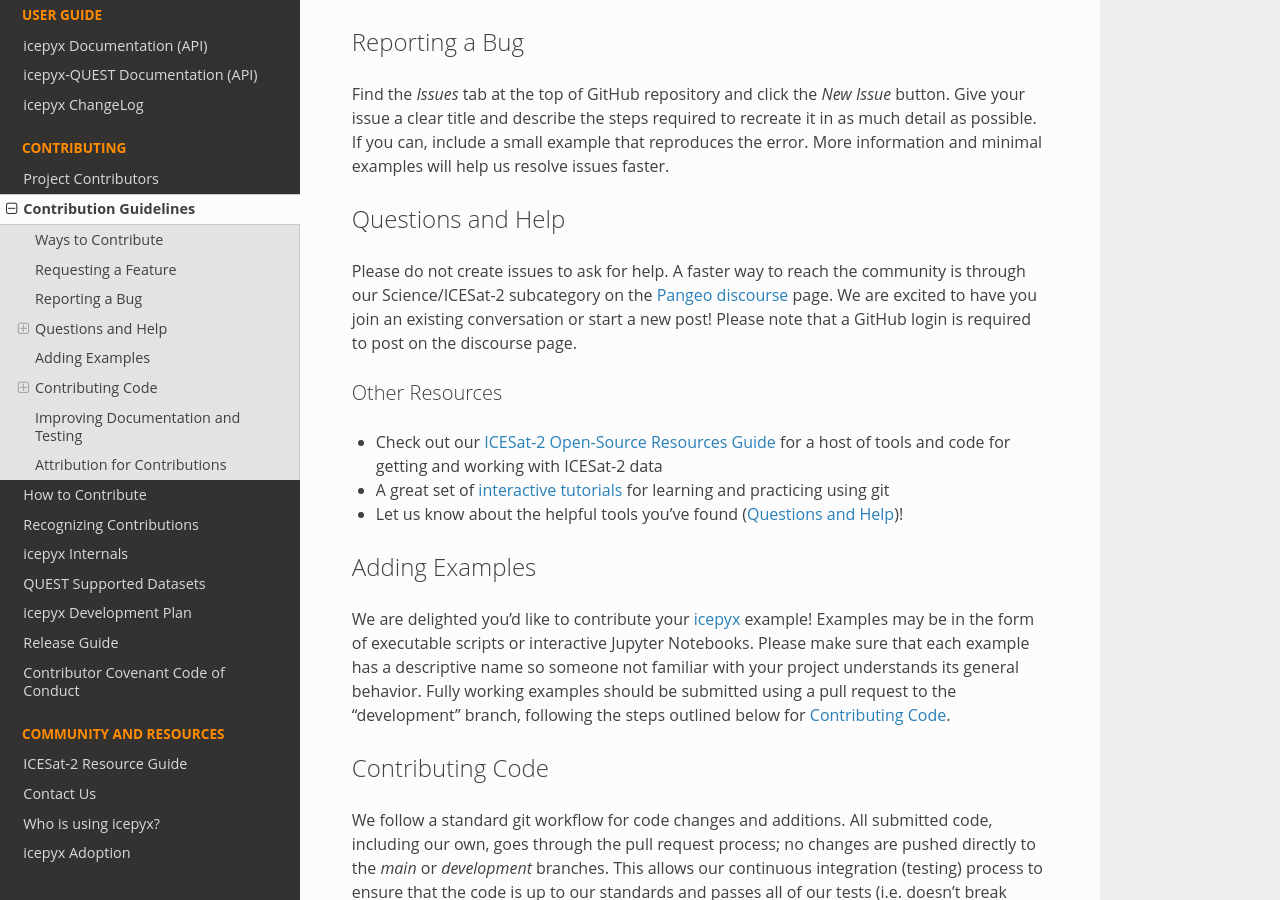
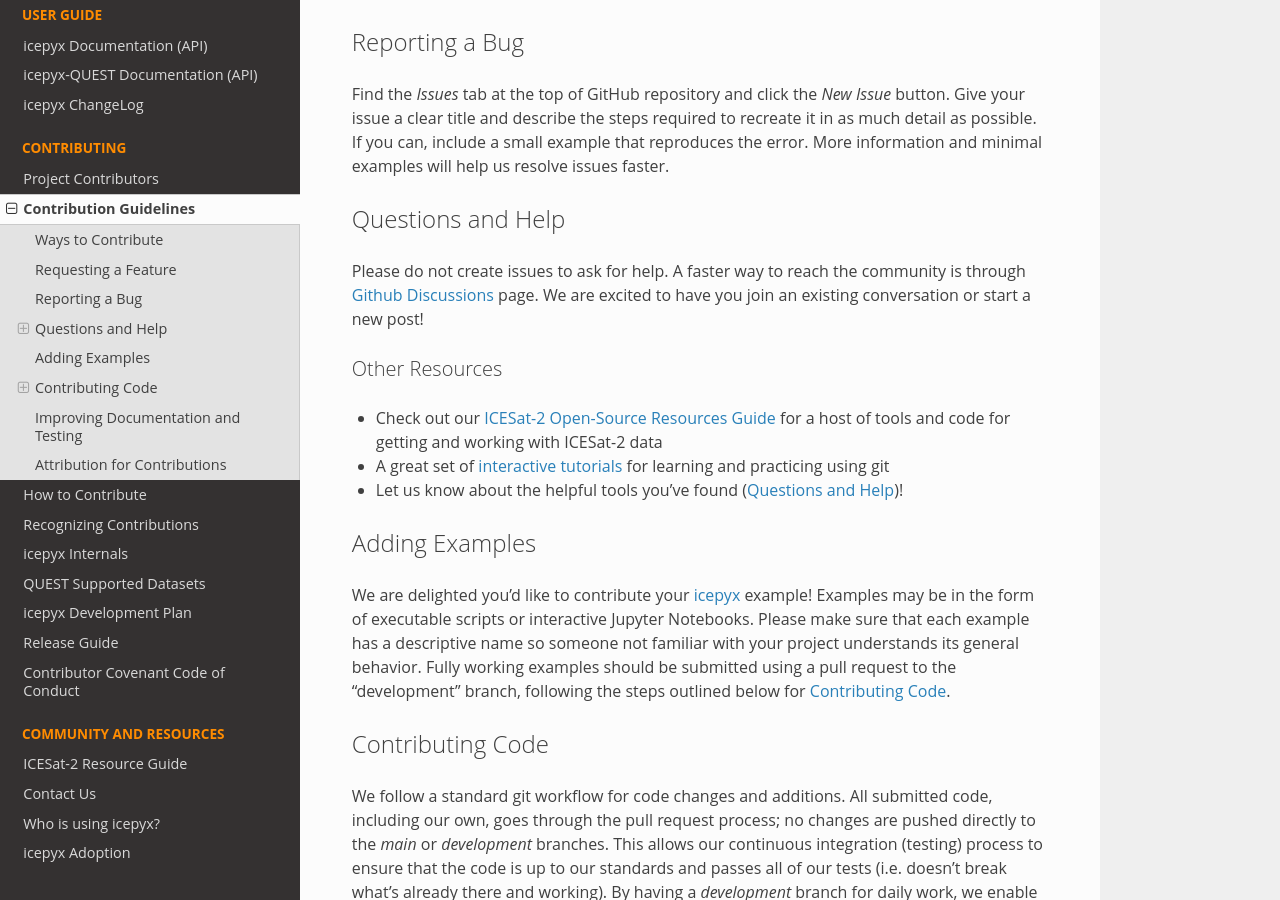
Before and after one commit to icesat2py/icepyx, a Sphinx documentation site: the page built from doc/source/contributing/contribution_guidelines.rst, in a window 1280 px wide and 900 px high, scrolled down 858 px. Built offline with Sphinx 7.4.7 and the Read the Docs theme 3.1.0, drawn with Linux system fonts in a browser that asks for light colours; the version number could not be read and is left out.

Commit message:
replace references to discourse with GH discussions

```diff
--- a/ATTRIBUTION.rst
+++ b/ATTRIBUTION.rst
@@ -102,7 +102,7 @@
 to accommodate community growth, best practices, and feedback.
 
 We do not attempt to identify contribution levels through the number of commits made to the repository (e.g. ``git shortlog -sne``)
-or active engagement on GitHub (e.g. through issues, discussions, and pull requests) and Discourse.
+or active engagement on GitHub (e.g. through issues, discussions, and pull requests).
 The latter is difficult to quantify, and the use of squash merges into the development branch can mask the relative complexity
 of various contributions and does not necessarily capture significant conceptual contributions.
 
--- a/README.rst
+++ b/README.rst
@@ -149,8 +149,7 @@
 Working with ICESat-2 data and have ideas you want to share?
 Have a great suggestion or recommendation of something you'd like to see
 implemented and want to find out if others would like that tool too?
-Come join the conversation at: https://discourse.pangeo.io/.
-Search for "icesat-2" under the "science" topic to find us.
+Come join the conversation in our `Github Discussions <https://github.com/icesat2py/icepyx/discussions>`_ .
 
 .. _`icepyx`: https://github.com/icesat2py/icepyx
 .. _`contribution guidelines`: ./doc/source/contributing/contribution_guidelines.rst
--- a/doc/source/community/contact.rst
+++ b/doc/source/community/contact.rst
@@ -3,7 +3,7 @@
 Contact Us
 ==========
 
-* Need help installing, running, or using `icepyx`? Ask for help on `Discourse <https://discourse.pangeo.io/c/science/icesat-2/16>`_ or `GitHub Discussions <https://github.com/icesat2py/icepyx/discussions>`_.
+* Need help installing, running, or using `icepyx`? Ask for help through `GitHub Discussions <https://github.com/icesat2py/icepyx/discussions>`_.
 * Found a bug? Post an issue on `GitHub <https://github.com/icesat2py/icepyx/issues>`_!
 * Want to request or contribute a feature? Share your idea on `GitHub Discussions <https://github.com/icesat2py/icepyx/discussions>`_.
 * Have a question or want to know more? Join us for a virtual meeting (see below).
--- a/doc/source/conf.py
+++ b/doc/source/conf.py
@@ -143,8 +143,8 @@
             "https://github.com/icesat2py/icepyx",
         ),
         (
-            '<i class="fa fa-comments fa-fw"></i> Pangeo Discourse',
-            "https://discourse.pangeo.io/t/icepyx-python-tools-for-icesat-2-data/404/2",
+            '<i class="fa fa-comments fa-fw"></i> Github Discussions',
+            "https://github.com/icesat2py/icepyx/discussions",
         ),
     ],
 }
--- a/doc/source/contributing/contribution_guidelines.rst
+++ b/doc/source/contributing/contribution_guidelines.rst
@@ -34,7 +34,7 @@
 Questions and Help
 ------------------
 
-Please do not create issues to ask for help. A faster way to reach the community is through our Science/ICESat-2 subcategory on the `Pangeo discourse <https://discourse.pangeo.io/c/science/icesat-2/16>`_ page. We are excited to have you join an existing conversation or start a new post! Please note that a GitHub login is required to post on the discourse page.
+Please do not create issues to ask for help. A faster way to reach the community is through `Github Discussions <https://github.com/icesat2py/icepyx/discussions>`_ page. We are excited to have you join an existing conversation or start a new post!
 
 Other Resources
 ^^^^^^^^^^^^^^^
```
